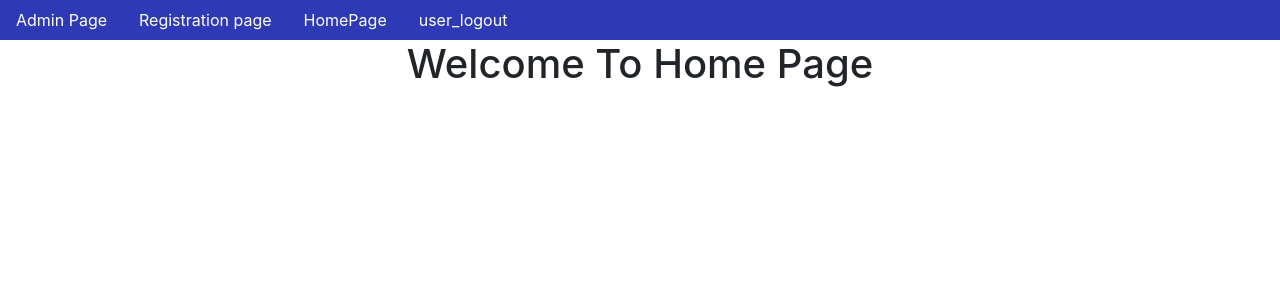
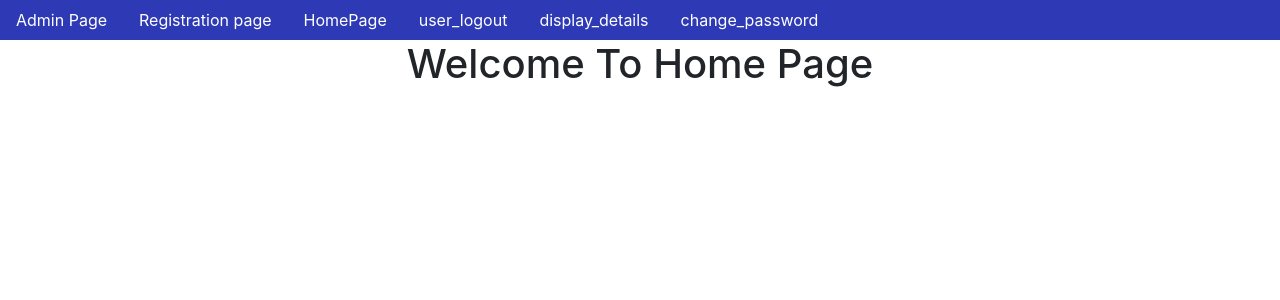
Before and after one commit to vanithakavali/user-models, a Django app: page /home/ in a window 1280 px wide. Shown: the top 300 px of the page. Run offline with Django 4.2, Linux system fonts and the light colour scheme; a user stored in the database is signed in.

Commit message:
first commit

```diff
--- a/app/views.py
+++ b/app/views.py
@@ -74,3 +74,23 @@ def user_login(request):
 def user_logout(request):
     logout(request)
     return HttpResponseRedirect(reverse('home'))
+
+
+@login_required
+def display_details(request):
+    username=request.session.get('username')
+    UO=User.objects.get(username=username)
+    PO=Profile.objects.get(username=UO)
+    d={'UO':UO,'PO':PO}
+    return render(request,'display_details.html',d)
+@login_required
+def change_password(request):
+    if request.method=='POST':
+        pw=request.POST['pw']
+        username=request.session['username']
+        UO=User.objects.get(username=username)
+        UO.set_password(pw)
+        UO.save()
+        return HttpResponse('Password change Successfully')
+
+    return render(request,'change_password.html')
--- a/project29/settings.py
+++ b/project29/settings.py
@@ -129,7 +129,7 @@ MEDIA_ROOT=os.path.join(BASE_DIR,'media')
 
 EMAIL_HOST='smtp.gmail.com'
 EMAIL_HOST_USER='kavalivanitheswari@gmail.com'
-EMAIL_HOST_PASSWORD='xakilhqpywwoijzi'
+EMAIL_HOST_PASSWORD='upxirqjmdeybarfn'
 EMAIL_USE_TLS=True
 EMAIL_USE_SSL=False
 EMAIL_PORT=587
--- a/project29/urls.py
+++ b/project29/urls.py
@@ -25,6 +25,8 @@ urlpatterns = [
     path('home/',home,name='home'),
     path('user_login/',user_login,name='user_login'),
     path('user_logout/',user_logout,name='user_logout'),
+    path('display_details/',display_details,name='display_details'),
+    path('change_password/',change_password,name='change_password'),
 
 
 
--- a/templates/dummy.html
+++ b/templates/dummy.html
@@ -21,6 +21,10 @@
 
 {% if user.is_authenticated %}
     <a href="{% url 'user_logout' %}" class="nav-link text-white">user_logout</a>
+    <a href="{% url 'display_details' %}" class="nav-link text-white">display_details</a>
+    <a href="{% url 'change_password' %}" class="nav-link text-white">change_password</a>
+
+
 
 {% else %}
     <a href="{% url 'user_login' %}" class="nav-link text-white">user_login</a>
```
Also changed, not shown: templates/change_password.html (added, +20 -0 lines), templates/display_details.html (added, +17 -0 lines), db.sqlite3.
